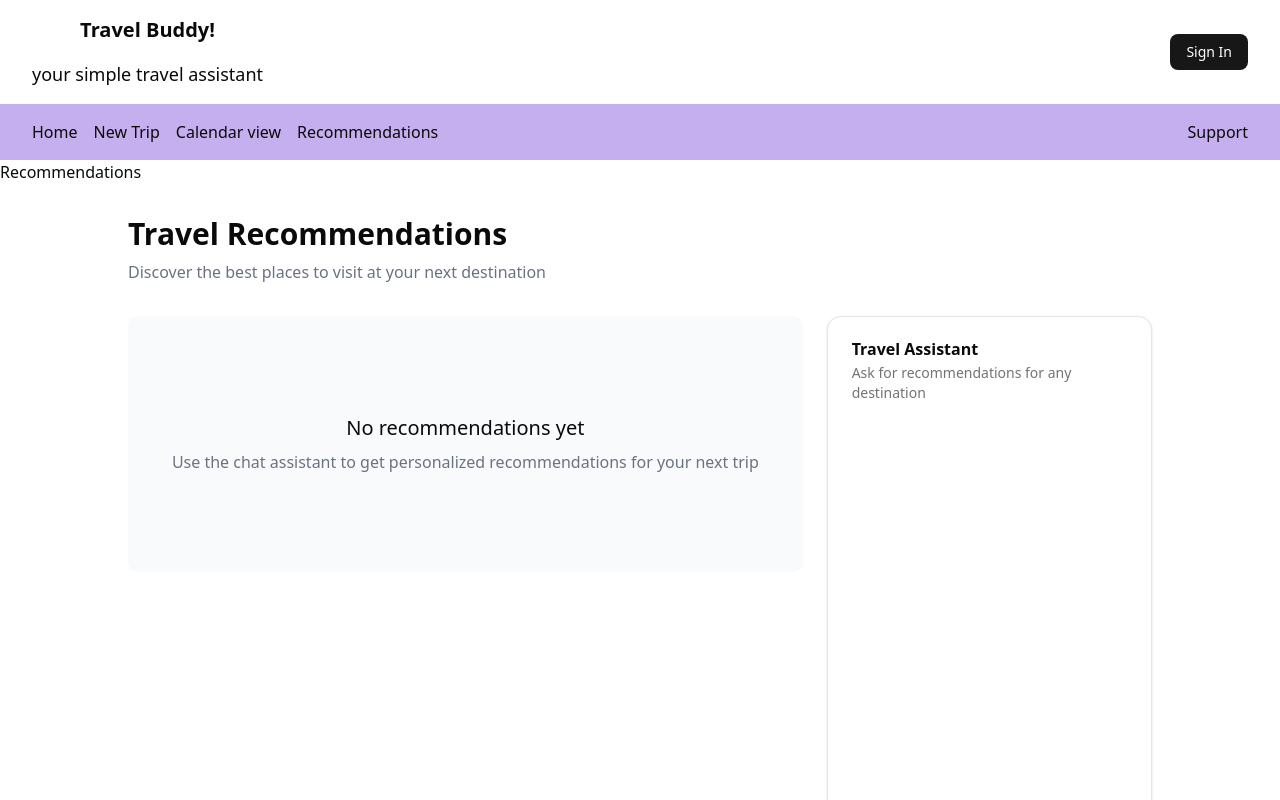
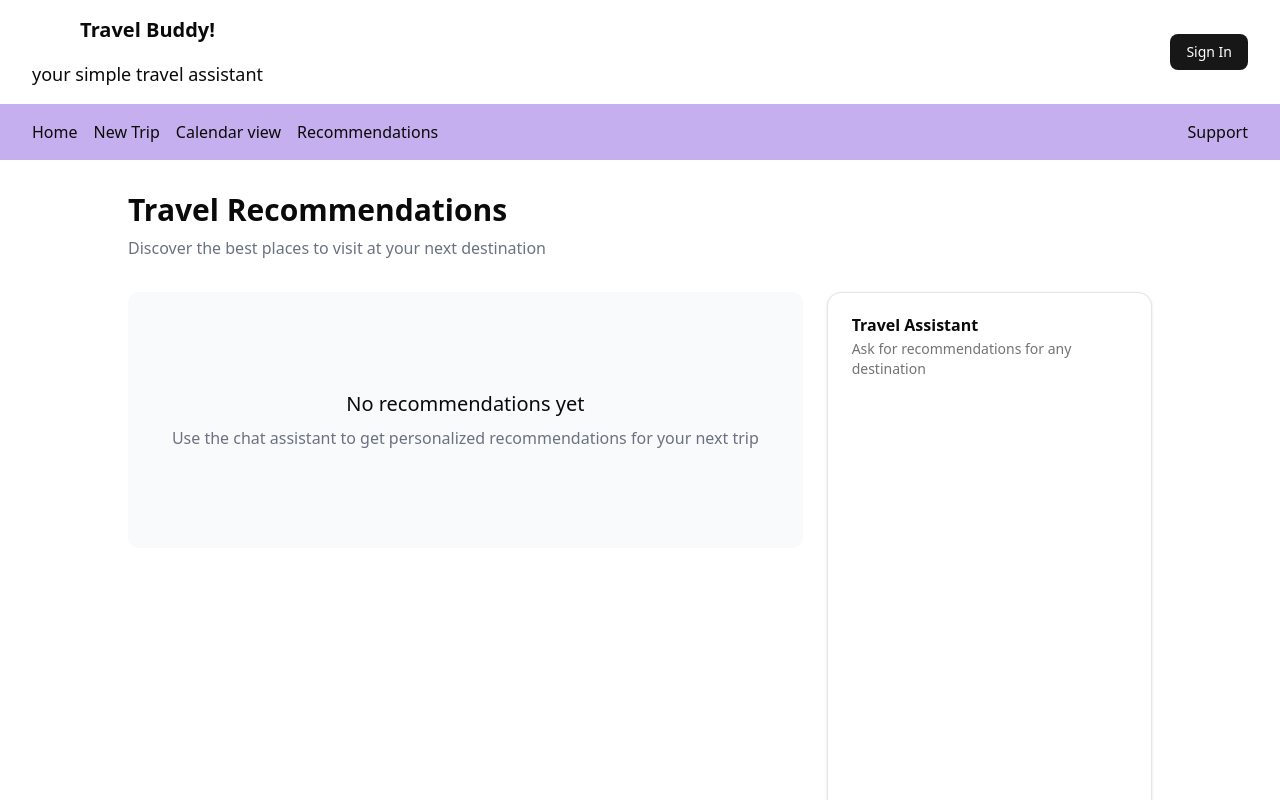
Before and after one commit to SDSU-CompE-561-Spring-2025/AI-travel-expense-assistant, a Next.js app in the folder frontend/: page /recommendations in a window 1280 px wide. Shown: the top 800 px of the page. Built offline with nearby package versions, Linux system fonts and the light colour scheme.

Commit message:
removed Rec title & unused imports
Commented out unused imports and deleted "Recommendations" word from page.tsx

```diff
--- a/frontend/app/recommendations/page.tsx
+++ b/frontend/app/recommendations/page.tsx
@@ -7,7 +7,7 @@ export default function Home() {
       <>
       <Navbar/>
       <main className="flex flex-col gap-[32px] row-start-2 items-center sm:items-start">
-        Recommendations
+
       </main>
 
       <RecommendationsPage />
--- a/frontend/components/recommendations.tsx
+++ b/frontend/components/recommendations.tsx
@@ -2,8 +2,8 @@
 
 import React from "react"
 import { useState } from "react"
-import { useEffect } from "react"
-import { useChat } from "@ai-sdk/react"
+//import { useEffect } from "react"
+//import { useChat } from "@ai-sdk/react"
 import { Send } from "lucide-react"
 import { Button } from "@/components/ui/button"
 import { Input } from "@/components/ui/input"
```
